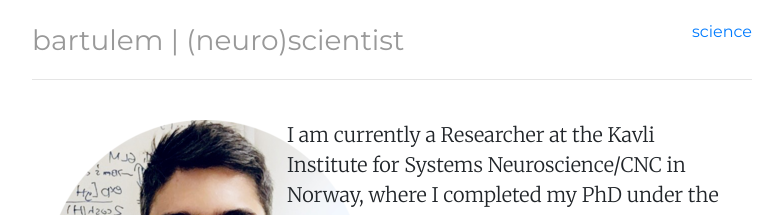
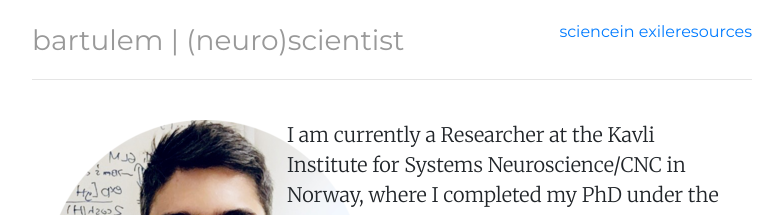
Before and after one commit to bartulem/bartulem.github.io, a Jekyll site: the page built from index.html, in a window 1280 px wide. Shown: the top 215 px of the page, without its empty margins (248-1031 px from the left). Built offline with Jekyll 4.4.1, drawn with Linux system fonts in a browser that asks for light colours.

Commit message:
Update header.html

```diff
--- a/_includes/header.html
+++ b/_includes/header.html
@@ -1,8 +1,8 @@
 <div class="header">
 	<ul class="nav nav-pills float-right">
 		<li class="{{ page.science }}"><a href="/science" title="science">science</a></li>
-		<!--  <li class="{{ page.inexile }}"><a href="/inexile" title="inexile">in exile</a></li> -->
-		<!--  <li class="{{ page.resources }}"><a href="/resources" title="Notes">resources</a></li> -->
+		<li class="{{ page.inexile }}"><a href="/inexile" title="inexile">in exile</a></li>
+		<li class="{{ page.resources }}"><a href="/resources" title="Notes">resources</a></li>
 	</ul>
 	<h3 class="text-muted"><a href="/">bartulem | (neuro)scientist</a></h3>
 </div> <!-- /header -->
```
